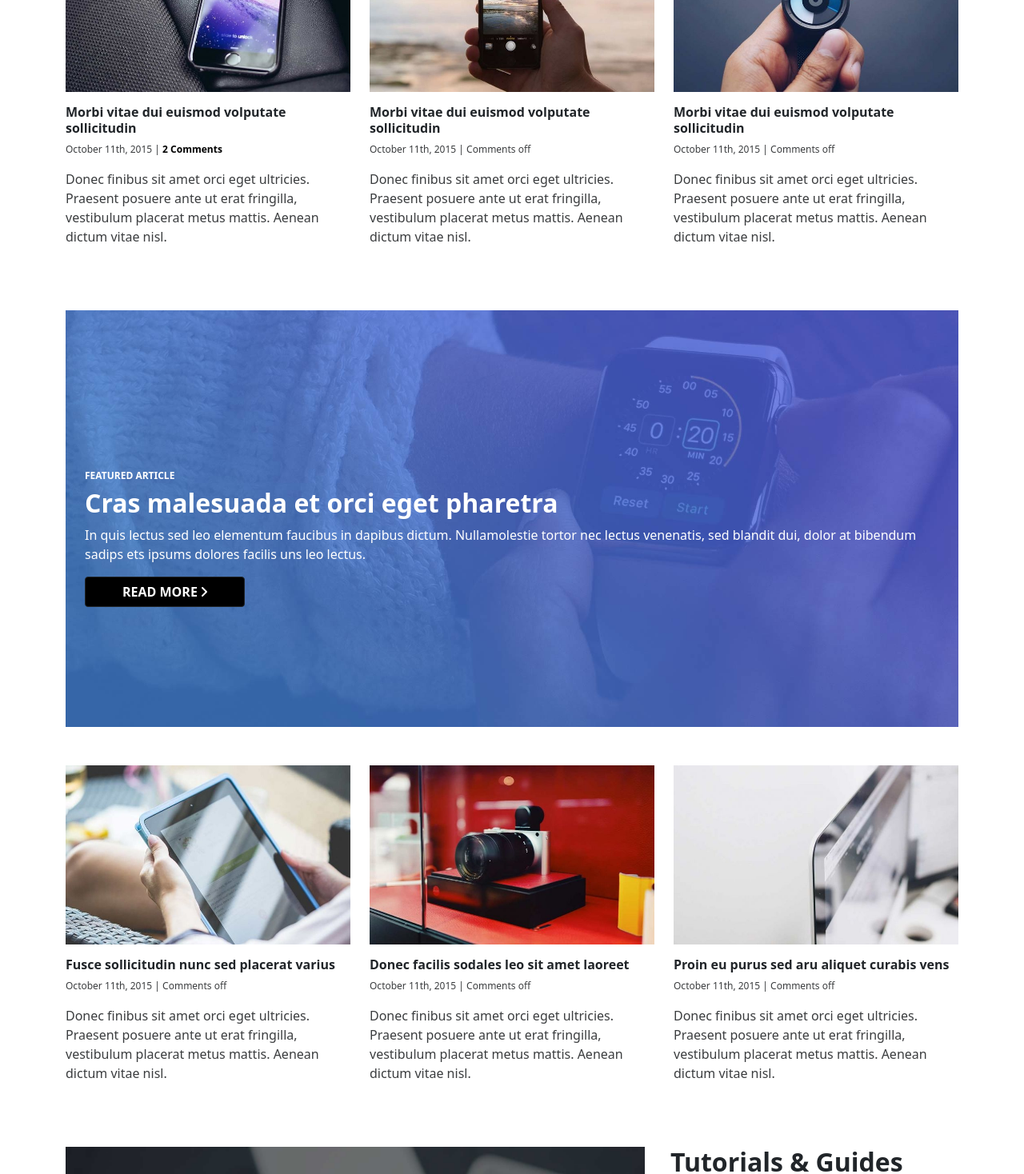
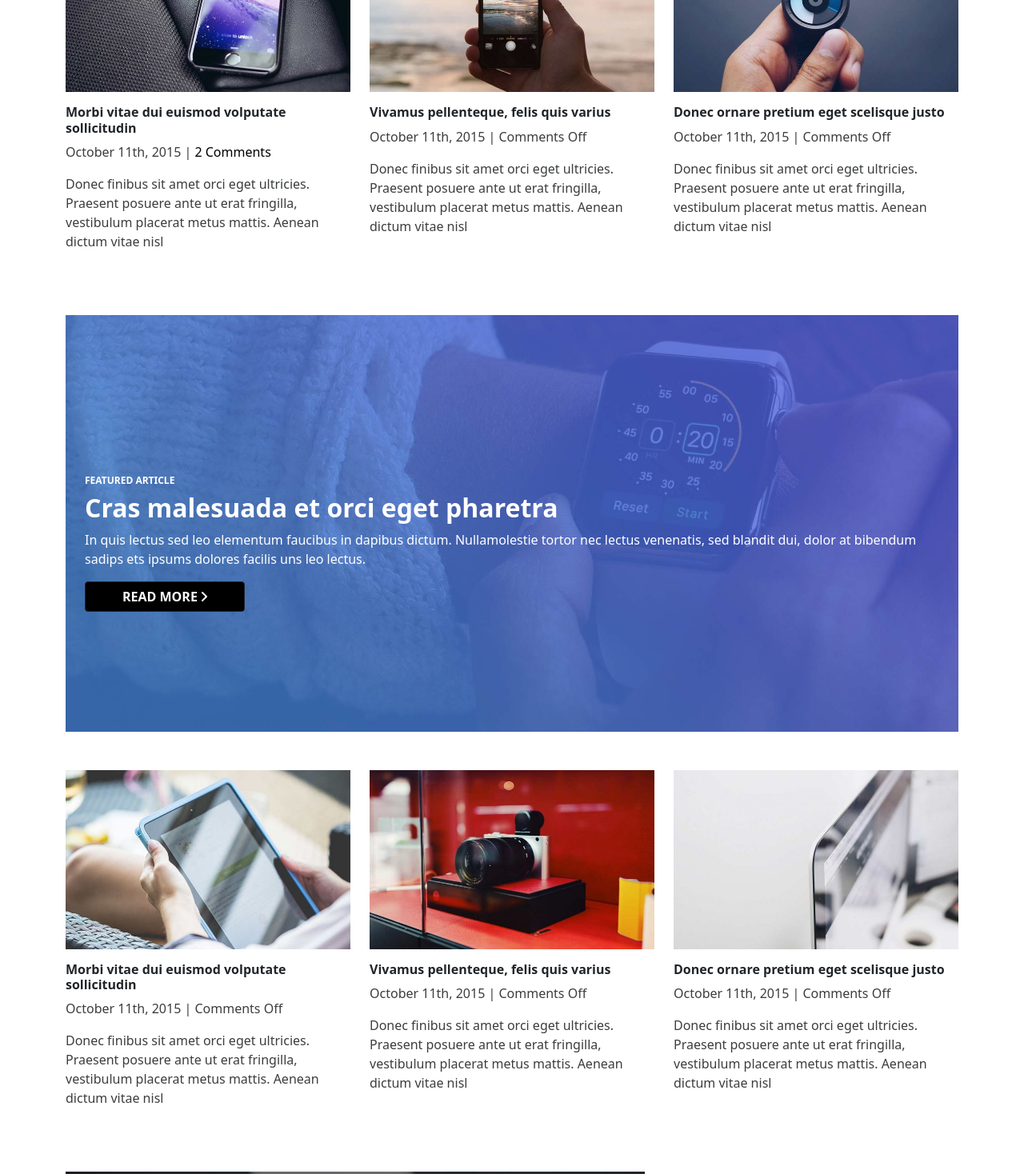
Before and after one commit to Penna92/proj-html-vuejs, a Vue app: page / in a window 1280 px wide. Shown: the part 1300-2768 px from the top of the page at 80% size. Built offline with nearby package versions, Linux system fonts and the light colour scheme.

Commit message:
Added a component for image sliders.

```diff
--- a/src/assets/styles/general.scss
+++ b/src/assets/styles/general.scss
@@ -25,7 +25,7 @@ body {
 
 // EFFECTS ON HOVER
 button {
-  font-weight: bold;
+  font-weight: bold !important;
   &:hover {
     background-color: $salmon !important;
   }
--- a/src/components/AppHeader.vue
+++ b/src/components/AppHeader.vue
@@ -106,7 +106,6 @@ export default {
       }
     }
     button {
-      font-weight: bold;
       background-color: black;
     }
     .fa-magnifying-glass {
--- a/src/components/AppMain.vue
+++ b/src/components/AppMain.vue
@@ -44,50 +44,12 @@
 
       <!-- ROW WITH 3 PHOTOS -->
       <div class="row my-5">
-        <div class="col-12 col-md-6 col-lg-4 mb-3">
-          <img
-            class="img-fluid"
-            src="../assets/img/post_feat_img_25-700x441.jpg"
-            alt="Smartphone-1"
-          />
-          <h5 class="mt-3">Morbi vitae dui euismod volputate sollicitudin</h5>
-          <p class="article-date">
-            October 11th, 2015 |
-            <span style="color: black; font-weight: bold">2 Comments</span>
-          </p>
-          <p>
-            Donec finibus sit amet orci eget ultricies. Praesent posuere ante ut
-            erat fringilla, vestibulum placerat metus mattis. Aenean dictum
-            vitae nisl.
-          </p>
-        </div>
-        <div class="col-12 col-md-6 col-lg-4 mb-3">
-          <img
-            class="img-fluid"
-            src="../assets/img/post_feat_img_24-700x441.jpg"
-            alt="Smartphone-2"
-          />
-          <h5 class="mt-3">Morbi vitae dui euismod volputate sollicitudin</h5>
-          <p class="article-date">October 11th, 2015 | Comments off</p>
-          <p>
-            Donec finibus sit amet orci eget ultricies. Praesent posuere ante ut
-            erat fringilla, vestibulum placerat metus mattis. Aenean dictum
-            vitae nisl.
-          </p>
-        </div>
-        <div class="col-12 col-md-6 col-lg-4 mb-3">
-          <img
-            class="img-fluid"
-            src="../assets/img/post_feat_img_23-700x441.jpg"
-            alt="Smartwatch-1"
-          />
-          <h5 class="mt-3">Morbi vitae dui euismod volputate sollicitudin</h5>
-          <p class="article-date">October 11th, 2015 | Comments off</p>
-          <p>
-            Donec finibus sit amet orci eget ultricies. Praesent posuere ante ut
-            erat fringilla, vestibulum placerat metus mattis. Aenean dictum
-            vitae nisl.
-          </p>
+        <div
+          class="col-12 col-md-6 col-lg-4 mb-3"
+          v-for="card in sliderFirst"
+          :key="card"
+        >
+          <AppSlider :item="card" />
         </div>
       </div>
       <!-- /ROW WITH 3 PHOTOS -->
@@ -111,47 +73,12 @@
 
       <!-- ROW WITH 3 PHOTOS -->
       <div class="row my-5">
-        <div class="col-12 col-md-6 col-lg-4 mb-3">
-          <img
-            class="img-fluid"
-            src="../assets/img/post_feat_img_22-700x441.jpg"
-            alt="Tablet-1"
-          />
-          <h5 class="mt-3">Fusce sollicitudin nunc sed placerat varius</h5>
-          <p class="article-date">October 11th, 2015 | Comments off</p>
-          <p>
-            Donec finibus sit amet orci eget ultricies. Praesent posuere ante ut
-            erat fringilla, vestibulum placerat metus mattis. Aenean dictum
-            vitae nisl.
-          </p>
-        </div>
-        <div class="col-12 col-md-6 col-lg-4 mb-3">
-          <img
-            class="img-fluid"
-            src="../assets/img/post_feat_img_21-700x441.jpg"
-            alt="Camera-1"
-          />
-          <h5 class="mt-3">Donec facilis sodales leo sit amet laoreet</h5>
-          <p class="article-date">October 11th, 2015 | Comments off</p>
-          <p>
-            Donec finibus sit amet orci eget ultricies. Praesent posuere ante ut
-            erat fringilla, vestibulum placerat metus mattis. Aenean dictum
-            vitae nisl.
-          </p>
-        </div>
-        <div class="col-12 col-md-6 col-lg-4 mb-3">
-          <img
-            class="img-fluid"
-            src="../assets/img/post_feat_img_20-700x441.jpg"
-            alt="Display-1"
-          />
-          <h5 class="mt-3">Proin eu purus sed aru aliquet curabis vens</h5>
-          <p class="article-date">October 11th, 2015 | Comments off</p>
-          <p>
-            Donec finibus sit amet orci eget ultricies. Praesent posuere ante ut
-            erat fringilla, vestibulum placerat metus mattis. Aenean dictum
-            vitae nisl.
-          </p>
+        <div
+          class="col-12 col-md-6 col-lg-4 mb-3"
+          v-for="card in sliderSecond"
+          :key="card"
+        >
+          <AppSlider :item="card" />
         </div>
       </div>
       <!-- /ROW WITH 3 PHOTOS -->
@@ -201,7 +128,7 @@
               </div>
               <div class="col-8">
                 <h5>Donec oranare pretium eget scelisque justo</h5>
-                <p class="article-date">October 11th, 2015 | Comments off</p>
+                <p class="article-date">October 11th, 2015 | Comments Off</p>
               </div>
             </div>
             <div class="thumbnails row my-3">
@@ -241,28 +168,85 @@
 </template>
 
 <script>
+import AppSlider from "../components/AppSlider.vue";
 export default {
   name: "AppMain",
+  components: {
+    AppSlider,
+  },
+  data() {
+    return {
+      sliderFirst: [
+        {
+          image: "post_feat_img_25-700x441",
+          title: "Morbi vitae dui euismod volputate sollicitudin",
+          date: "October 11th, 2015 |",
+          commentsNumber: "2 Comments",
+          text: "Donec finibus sit amet orci eget ultricies. Praesent posuere ante ut erat fringilla, vestibulum placerat metus mattis. Aenean dictum vitae nisl",
+        },
+        {
+          image: "post_feat_img_24-700x441",
+          title: "Vivamus pellenteque, felis quis varius",
+          date: "October 11th, 2015 |",
+          commentsNumber: "Comments Off",
+          text: "Donec finibus sit amet orci eget ultricies. Praesent posuere ante ut erat fringilla, vestibulum placerat metus mattis. Aenean dictum vitae nisl",
+        },
+        {
+          image: "post_feat_img_23-700x441",
+          title: "Donec ornare pretium eget scelisque justo",
+          date: "October 11th, 2015 |",
+          commentsNumber: "Comments Off",
+          text: "Donec finibus sit amet orci eget ultricies. Praesent posuere ante ut erat fringilla, vestibulum placerat metus mattis. Aenean dictum vitae nisl",
+        },
+      ],
+
+      sliderSecond: [
+        {
+          image: "post_feat_img_22-700x441",
+          title: "Morbi vitae dui euismod volputate sollicitudin",
+          date: "October 11th, 2015 |",
+          commentsNumber: "Comments Off",
+          text: "Donec finibus sit amet orci eget ultricies. Praesent posuere ante ut erat fringilla, vestibulum placerat metus mattis. Aenean dictum vitae nisl",
+        },
+        {
+          image: "post_feat_img_21-700x441",
+          title: "Vivamus pellenteque, felis quis varius",
+          date: "October 11th, 2015 |",
+          commentsNumber: "Comments Off",
+          text: "Donec finibus sit amet orci eget ultricies. Praesent posuere ante ut erat fringilla, vestibulum placerat metus mattis. Aenean dictum vitae nisl",
+        },
+        {
+          image: "post_feat_img_20-700x441",
+          title: "Donec ornare pretium eget scelisque justo",
+          date: "October 11th, 2015 |",
+          commentsNumber: "Comments Off",
+          text: "Donec finibus sit amet orci eget ultricies. Praesent posuere ante ut erat fringilla, vestibulum placerat metus mattis. Aenean dictum vitae nisl",
+        },
+      ],
+    };
+  },
 };
 </script>
 
 <style scoped lang="scss">
 @import "../assets/styles/variables.scss";
 button {
-  font-weight: bold;
   background-color: black;
   width: 200px;
 }
+// DATA ARTICOLI
 .article-date {
   font-size: 12px;
   color: $cape-cod;
 }
+//LINEA DI SEPARAZIONE ARANCIONE
 .orange-line {
   height: 20px;
   width: 100px;
   border-bottom: 3px solid $salmon;
 }
 h6 {
+  color: $cape-cod;
   font-size: 12px;
   font-weight: 700;
 }
@@ -280,9 +264,11 @@ h2 {
 p {
   color: $cape-cod;
 }
+// SEZIONE A TUTTO SCHERMO SOTTO IL JUMBOTRON
 #jumbotron-sub-section {
   background-color: $silver-chalice;
 }
+// SEZIONE FEATURED-ARTICLE
 #featured-article {
   background: url("../assets/img/featured_article_1_bg.jpg") center center
     no-repeat;
@@ -290,11 +276,15 @@ p {
   .container {
     margin-top: 200px;
     margin-bottom: 150px;
+    h6 {
+      color: white;
+    }
     p {
       color: $white;
     }
   }
 }
+// SEZIONE REVIEWED PRODUCT
 #reviewed-product {
   background: url("../assets/img/featured_article_2_bg.jpg") center center
     no-repeat;
--- a/src/components/AppNewsletter.vue
+++ b/src/components/AppNewsletter.vue
@@ -30,7 +30,6 @@ export default {
     width: 400px;
   }
   button {
-    font-weight: bold;
     background-color: black;
     width: 200px;
   }
--- /dev/null
+++ b/src/components/AppSlider.vue
@@ -0,0 +1,50 @@
+<template>
+  <!-- <div class="row my-5"> -->
+  <div>
+    <img
+      class="img-fluid"
+      :src="require('../assets/img/' + item.image + '.jpg')"
+      alt="Tablet-1"
+    />
+    <h5 class="mt-3">{{ item.title }}</h5>
+    <p class="article-date">
+      {{ item.date }}
+      <span :class="{ hasComments: item.commentsNumber !== 'Comments Off' }">{{
+        item.commentsNumber
+      }}</span>
+    </p>
+    <p>
+      {{ item.text }}
+    </p>
+  </div>
+  <!-- </div> -->
+</template>
+
+<script>
+export default {
+  name: "AppSlider",
+  props: ["item"],
+};
+</script>
+
+<style scoped lang="scss">
+@import "../assets/styles/variables.scss";
+p {
+  color: $cape-cod;
+}
+h5 {
+  font-size: 16px;
+  font-weight: 900;
+  cursor: pointer;
+  &:hover {
+    color: $eastern-blue;
+  }
+}
+.hasComments {
+  color: black;
+  cursor: pointer;
+  &:hover {
+    color: $eastern-blue;
+  }
+}
+</style>
```
